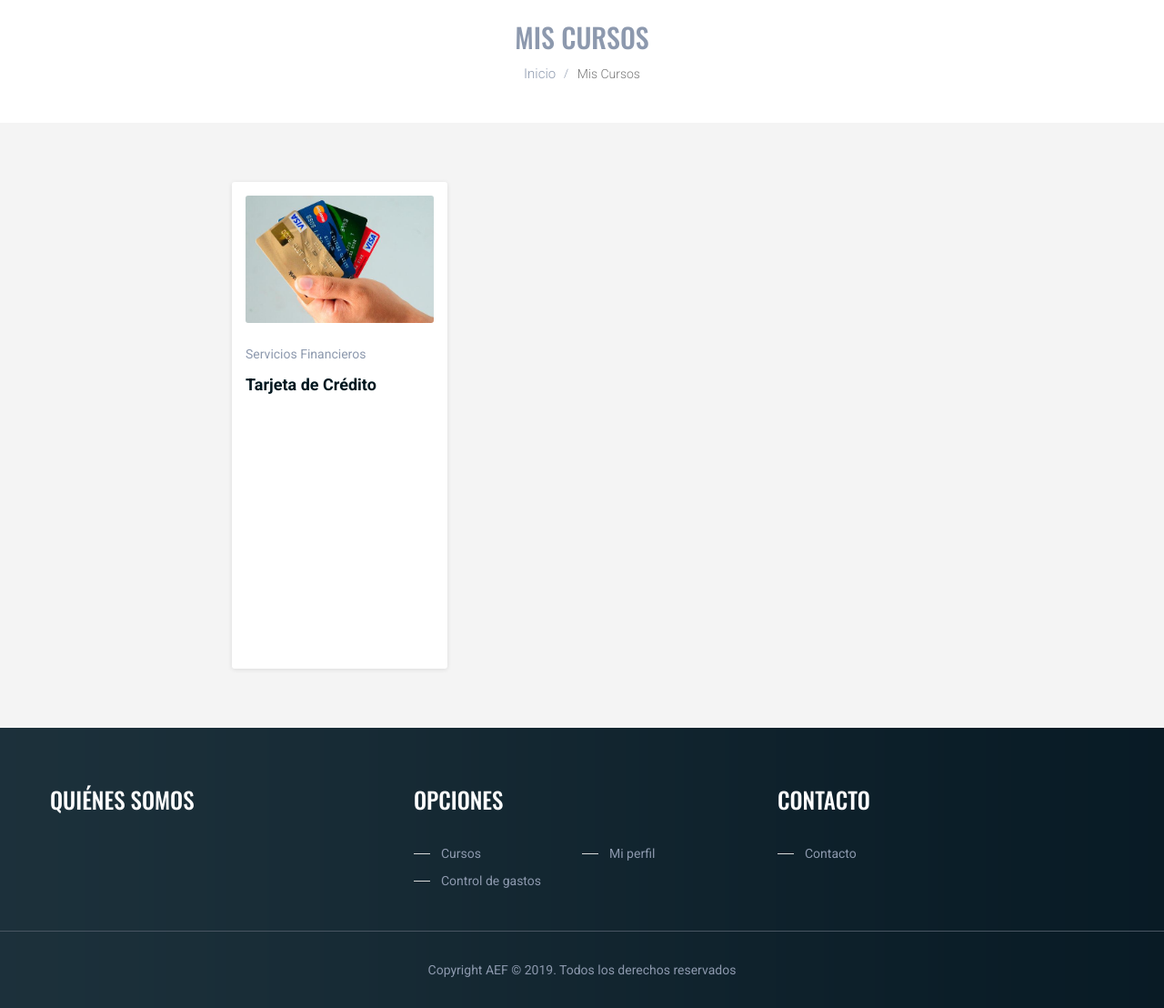
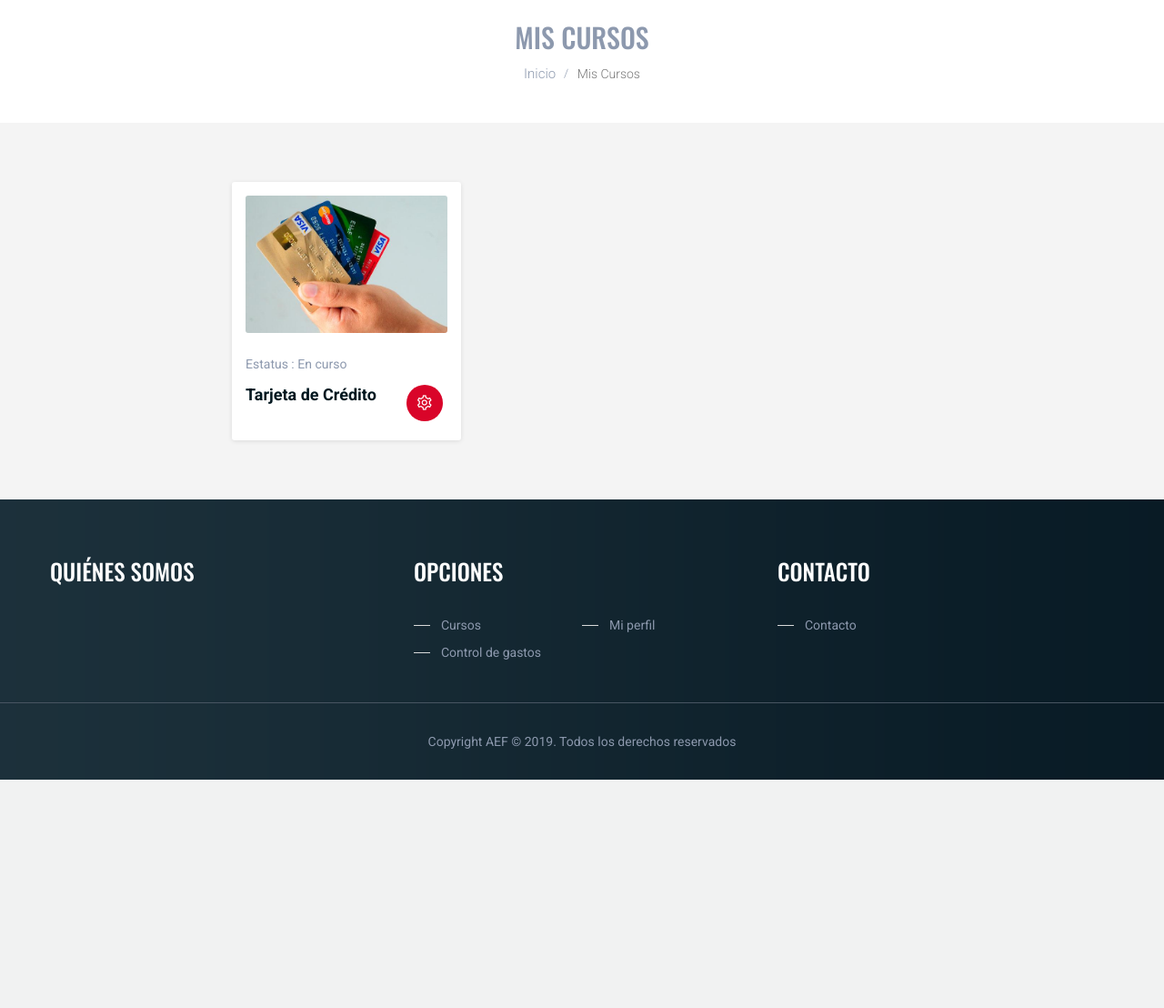
Before and after one commit to jams450/Titulacion_Cursos, a PHP site: page /view/miscursos.php in a window 1280 px wide. Shown: the part 317-1425 px from the top of the page at 91% size. After the commit the page ends 1174 px from the top, so only its background shows below. Run offline with PHP 8.4, Linux system fonts and the light colour scheme; the visitor is signed in with stand-in values (Sample User, id 1); data comes from the database, SQL or seed files in the repository; some libraries are stand-ins or nearby versions.

```diff
--- a/src/Controller/controlador_miscursos.php
+++ b/src/Controller/controlador_miscursos.php
@@ -11,12 +11,28 @@
             $vista_cursos='
                 <div class="col-md-4 col-sm-4 col-xs-12">
                   <div class="blog-post">
-                    <div class="blog-post-thumb"> <a href="#" title=""><img src="/view/images/'.$result['imagen_curso'].'" alt="" /></a></div>
+                    <div class="blog-post-thumb"> <a href="#" title=""><img src="/assets/images/cursos/'.$result['imagen_curso'].'" alt="" /></a></div>
                       <div class="blog-detail">
                           <ul class="blog-metas">
-                            <li>Servicios Financieros</li>
+                            <li>Estatus : En curso </li>
                           </ul>
-                          <h3><a href=/view/cursos/detalle_curso?id='.$result['idcurso'].'" >'.$result['nombrecurso'].'</a></h3>
+                          <div class="row">
+                            <div class="col-sm-8">
+                              <h3 class="h3_xd"><a href="/view/cursos/detalle_curso?id='.$result['idcurso'].'" >'.$result['nombrecurso'].'</a></h3>
+                            </div>
+                            <div class="col-sm-2 listing-rate-share">
+                              <a class="opc">
+                                <i class="la la-gear"></i>
+                              </a>
+                            </div>
+                          </div>
+                          <div class="lista_opc" style="display:none">
+                            <ul >
+                              <li><a href="/view/cursos/curso?id='.$result['idcurso'].'" >Revisar Material</a></li>
+                              <li><a href="/view/cursos/detalle_curso?id='.$result['idcurso'].'" >Actividades</a></li>
+                              <li><a href="/view/cursos/examenes_cursos?id='.$result['idcurso'].'" >Examenes</a></li>
+                            </ul>
+                          </div>
                       </div>
                     </div><!-- Blog Post  -->
                   </div>
--- a/src/Model/conexion.php
+++ b/src/Model/conexion.php
@@ -2,8 +2,8 @@
     //conectar con la bd, esto normalmente va aparte, con include_once
     $direccion_db='localhost';
 
-    $password_db='Zaam971212';
-    $usuario_db='userpt';
+    $password_db='';
+    $usuario_db='root';
 
     $nombre_db='titulacion';
 
@@ -13,5 +13,3 @@
     if (mysqli_connect_errno()) {
         echo "Falló la conexión:". mysqli_connect_error();
     }
-
-    ?>
--- a/src/js/detalle_curso.js
+++ b/src/js/detalle_curso.js
@@ -13,6 +13,9 @@ $('#inscribirse').click(function(event) {
           type: 'success',
           title: 'Ha sido incrito al curso '+$('#nombre_actividad').text(),
         });
+        setTimeout(function(){
+          document.location.href ='/view/miscursos.php';
+        }, 1500);
         break;
       case 'error':
         swal({
--- a/src/js/examenes_curso.js
+++ b/src/js/examenes_curso.js
@@ -42,3 +42,8 @@ $('#enviar_eval').click(function(event) {
   })
 
 });
+
+
+$('#regresar').click(function(event) {
+  document.location.href ='/view/miscursos.php';
+});
--- a/view/common/menu.php
+++ b/view/common/menu.php
@@ -16,7 +16,6 @@
         if (!isset($_SESSION["id_sesion_usuario"])) {
             ?>
             <div class="acount-header-btn">
-                <a href="/view/panel.php" title="Menú">Menú</a>
                 <a href="/view/registro_usuario.php" title="Registro" class="register-btn" >Registro</a>
                 <span class="login-btn">Login</span>
             </div>
@@ -50,9 +49,9 @@
             <li class="menu-item-has-children">
                 <a href="#"><?=$_SESSION["nombre_usuario"]?></a>
                 <ul>
-                    <li><a href="view/ver_perfil.php" title="Mi Perfil">Mi Perfil</a></li>
-                    <li><a href="view/anfitrion/panel.php" title="Cursos">Cursos</a></li>
-                    <li><a href="view/usuarios/logout.php" title="Mis Gastos">Mis Gastos</a></li>
+                    <li><a href="view/panel.php" title="Mi Perfil">Menu</a></li>
+                    <li><a href="view/cursos/buscador_cursos.php" title="Cursos">Cursos</a></li>
+                    <li><a href="view/ver_perfil.php" title="Mis Gastos">Perfil</a></li>
                     <li><a href="view/usuarios/logout.php" title="Cerrar Sesión">Cerrar Sesión</a></li>
                 </ul>
             </li>
@@ -76,7 +75,6 @@
             if (!isset($_SESSION["id_sesion_usuario"])) {
                 ?>
           <div class="acount-header-btn">
-              <a href="/view/panel.php" title="Menú" class="register-btn">Menú</a>
               <a href="/view/registro_usuario.php" title="Registro" class="register-btn" >Registro</a>
               <span class="login-btn">Login</span>
           </div>
@@ -90,9 +88,9 @@
                 <li class="menu-item-has-children imagen_log">
                     <a href="#" title="Imagen de perfil" style="margin-top: 10px;"><?=$_SESSION["nombre_usuario"]?></a>
                     <ul>
-                      <li><a href="view/ver_perfil.php" title="Mi Perfil">Mi Perfil</a></li>
-                      <li><a href="view/anfitrion/panel.php" title="Cursos">Cursos</a></li>
-                      <li><a href="view/usuarios/logout.php" title="Mis Gastos">Mis Gastos</a></li>
+                      <li><a href="view/panel.php" title="Mi Perfil">Menu</a></li>
+                      <li><a href="view/cursos/buscador_cursos.php" title="Cursos">Cursos</a></li>
+                      <li><a href="view/ver_perfil.php" title="Mis Gastos">Perfil</a></li>
                       <li><a href="view/usuarios/logout.php" title="Cerrar Sesión">Cerrar Sesión</a></li>
                     </ul>
                 </li>
--- a/view/cursos/buscador_cursos.php
+++ b/view/cursos/buscador_cursos.php
@@ -1,3 +1,7 @@
+
+<?php
+  session_start();
+ ?>
 <!DOCTYPE html>
 
 <head>
--- a/view/cursos/curso.php
+++ b/view/cursos/curso.php
@@ -2,9 +2,10 @@
     if (!isset($_GET)) {
         header("location: ../../index.php");
     } else {
+        session_start();
         include_once($_SERVER["DOCUMENT_ROOT"] . "/src/Model/conexion.php");
         $curso=$conexion->query("select * from cursos where idcurso =". $_GET['id']);
-
+        $contenido="";
         $encabezado="";
         if ($result=$curso->fetch_assoc()) {
             $informacion_curso=$result;
@@ -40,7 +41,7 @@
       #foto_portada{
         background-repeat:no-repeat;
         background-size: cover;
-
+        background-image: url('/assets/images/cursos/<?=$informacion_curso['imagen_curso']?>');
       }
       </style>
     </head>
--- a/view/miscursos.php
+++ b/view/miscursos.php
@@ -1,6 +1,5 @@
 <?php
    session_start();
-   $_SESSION['id_sesion_usuario']=1;
     if (!isset($_SESSION['id_sesion_usuario'])) {
         header("location: ../../index.php");
     }
@@ -169,6 +168,67 @@
                 list-style: none;
                 color: forestgreen;
             }
+            .blog-detail {
+                min-height: 0px;
+            }
+            .h3_xd {
+                color: #00171f;
+                float: left;
+                font-family: Roboto;
+                font-size: 18px;
+                font-weight: bold;
+                margin: 10px 0;
+                width: 100%;
+            }
+
+            .h3_xd > a{
+                color: #00171f;
+            }
+            .h3_xd > a:hover{
+                color: #D24743;
+            }
+            .col-sm-8,.col-sm-4{
+              padding-right: 0px;
+            }
+            .listing-rate-share > a {
+              -webkit-border-radius: 50%;
+              -moz-border-radius: 50%;
+              -ms-border-radius: 50%;
+              -o-border-radius: 50%;
+              border-radius: 50%;
+              color: #ffffff;
+              float: right;
+              font-size: 20px;
+              height: 40px;
+              line-height: 40px;
+              margin-top: -30px;
+              text-align: center;
+              width: 40px;
+          }
+
+          .listing-rate-share {
+            background: #ffffff none repeat scroll 0 0;
+            -webkit-border-radius: 0 0 4px 4px;
+            -moz-border-radius: 0 0 4px 4px;
+            -ms-border-radius: 0 0 4px 4px;
+            -o-border-radius: 0 0 4px 4px;
+            border-radius: 0 0 4px 4px;
+            -webkit-box-shadow: 0px 0 0px rgba(0, 0, 0, 0.1);
+            -moz-box-shadow: 0px 0 0px rgba(0, 0, 0, 0.1);
+            -ms-box-shadow: 0px 0 0px rgba(0, 0, 0, 0.1);
+            -o-box-shadow: 0px 0 0px rgba(0, 0, 0, 0.1);
+            box-shadow: 0px 0 0px rgba(0, 0, 0, 0.1);
+            float: left;
+            margin-bottom: 6px;
+            padding: 0 20px;
+            position: relative;
+            width: 100%;
+            z-index: 1;
+        }
+
+
+
+
 
         </style>
 	</head>
@@ -239,7 +299,6 @@
               data: {operacion: 'get'}
             })
             .done(function(e) {
-              console.log(e);
               var cursos=e;
               for (var i = 0; i < cursos.length; i++) {
                 $('#miscursos').append(cursos[i]);
@@ -248,6 +307,15 @@
 
           });
 
+          $(document).on('click','.opc',function(e){
+            if ($(this).closest('.row').next().css('display') == 'none') {
+              $(this).closest('.row').next().slideDown( "slow" );
+            }else {
+              $(this).closest('.row').next().slideUp( "slow" );
+            }
+
+          });
+
         </script>
 	</body>
 </html>
--- a/view/panel.php
+++ b/view/panel.php
@@ -1,9 +1,8 @@
 <?php
-   /*session_start();
+   session_start();
     if (!isset($_SESSION['id_sesion_usuario'])) {
         header("location: ../../index.php");
     }
-    $error = isset($_GET['error']) ? 'block' : 'none';*/
 ?>
 <!DOCTYPE html>
 	<head>
@@ -216,7 +215,7 @@
 								<span class="number">01</span>
 							</div>
 						</a></div><!-- How it Works -->
-						<div class="how-it-works"><a href="/view/registro_usuario.php">
+						<div class="how-it-works"><a href="/view/cursos/buscador_cursos.php">
 							<div class="work-icon"> <img src="/view/images/icons/cursos.png" width="100" height="100" alt="" /> </div>
 							<div class="work-detail">
 								<h3>Cursos</h3>
```
Also changed, not shown: index.php (+6 -6 lines), view/cursos/examenes_cursos.php (+33 -12 lines), assets/images/cursos/ahorroretiro.png (renamed from view/images/ahorroretiro.png), assets/images/cursos/creditoautomotriz.png (renamed from view/images/creditoautomotriz.png), assets/images/cursos/cuentadeahorro.png (renamed from view/images/cuentadeahorro.png), assets/images/cursos/cuentadeinversion.png (renamed from view/images/cuentadeinversion.png), assets/images/cursos/seguros.png (renamed from view/images/seguros.png), assets/images/cursos/tarjetadecredito.png (renamed from view/images/tarjetadecredito.png), assets/images/cursos/tarjetadedebito.png (renamed from view/images/tarjetadedebito.png).
